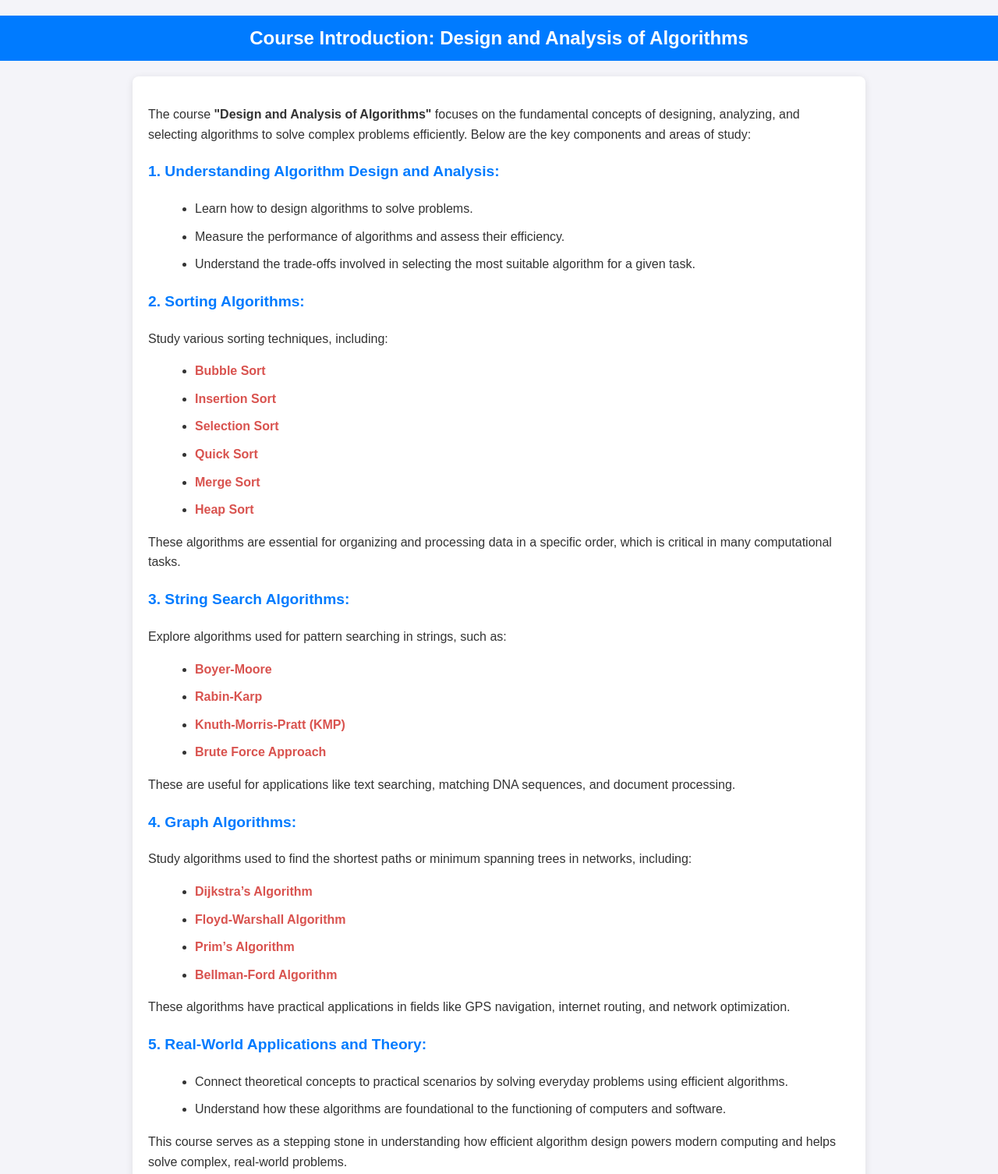
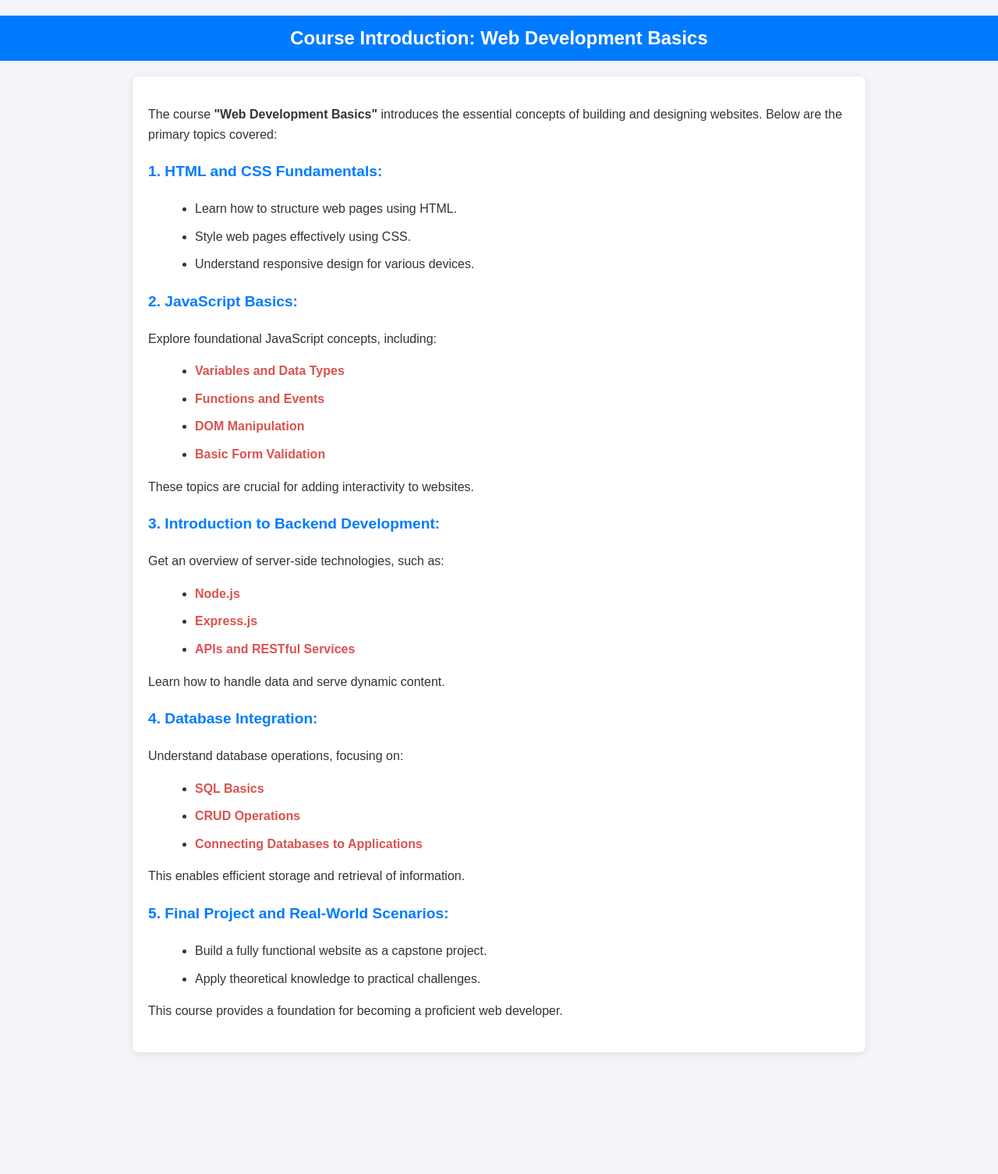
Before and after one commit to 01fe23bcs189/Aishwarya.github.io, a plain HTML site: page Courseintroduction.html in a window 1280 px wide. Shown: the top 1506 px of the page at 78% size. After the commit the page ends 1370 px from the top, so only its background shows below. Drawn offline with Linux system fonts and the light colour scheme.

Commit message:
Update Courseintroduction.html

```diff
--- a/Courseintroduction.html
+++ b/Courseintroduction.html
@@ -52,74 +52,70 @@
 </head>
 <body>
 
-    <h2>Course Introduction: Design and Analysis of Algorithms</h2>
+    <h2>Course Introduction: Web Development Basics</h2>
 
     <div class="course-content">
-        <p>The course <strong>"Design and Analysis of Algorithms"</strong> focuses on the fundamental concepts of designing, analyzing, and selecting algorithms to solve complex problems efficiently. Below are the key components and areas of study:</p>
+        <p>The course <strong>"Web Development Basics"</strong> introduces the essential concepts of building and designing websites. Below are the primary topics covered:</p>
 
         <div class="section">
-            <p class="section-title">1. Understanding Algorithm Design and Analysis:</p>
+            <p class="section-title">1. HTML and CSS Fundamentals:</p>
             <div class="section-content">
                 <ul>
-                    <li>Learn how to design algorithms to solve problems.</li>
-                    <li>Measure the performance of algorithms and assess their efficiency.</li>
-                    <li>Understand the trade-offs involved in selecting the most suitable algorithm for a given task.</li>
+                    <li>Learn how to structure web pages using HTML.</li>
+                    <li>Style web pages effectively using CSS.</li>
+                    <li>Understand responsive design for various devices.</li>
                 </ul>
             </div>
         </div>
 
         <div class="section">
-            <p class="section-title">2. Sorting Algorithms:</p>
+            <p class="section-title">2. JavaScript Basics:</p>
             <div class="section-content">
-                <p>Study various sorting techniques, including:</p>
+                <p>Explore foundational JavaScript concepts, including:</p>
                 <ul>
-                    <li><span class="highlight">Bubble Sort</span></li>
-                    <li><span class="highlight">Insertion Sort</span></li>
-                    <li><span class="highlight">Selection Sort</span></li>
-                    <li><span class="highlight">Quick Sort</span></li>
-                    <li><span class="highlight">Merge Sort</span></li>
-                    <li><span class="highlight">Heap Sort</span></li>
+                    <li><span class="highlight">Variables and Data Types</span></li>
+                    <li><span class="highlight">Functions and Events</span></li>
+                    <li><span class="highlight">DOM Manipulation</span></li>
+                    <li><span class="highlight">Basic Form Validation</span></li>
                 </ul>
-                <p>These algorithms are essential for organizing and processing data in a specific order, which is critical in many computational tasks.</p>
+                <p>These topics are crucial for adding interactivity to websites.</p>
             </div>
         </div>
 
         <div class="section">
-            <p class="section-title">3. String Search Algorithms:</p>
+            <p class="section-title">3. Introduction to Backend Development:</p>
             <div class="section-content">
-                <p>Explore algorithms used for pattern searching in strings, such as:</p>
+                <p>Get an overview of server-side technologies, such as:</p>
                 <ul>
-                    <li><span class="highlight">Boyer-Moore</span></li>
-                    <li><span class="highlight">Rabin-Karp</span></li>
-                    <li><span class="highlight">Knuth-Morris-Pratt (KMP)</span></li>
-                    <li><span class="highlight">Brute Force Approach</span></li>
+                    <li><span class="highlight">Node.js</span></li>
+                    <li><span class="highlight">Express.js</span></li>
+                    <li><span class="highlight">APIs and RESTful Services</span></li>
                 </ul>
-                <p>These are useful for applications like text searching, matching DNA sequences, and document processing.</p>
+                <p>Learn how to handle data and serve dynamic content.</p>
             </div>
         </div>
 
         <div class="section">
-            <p class="section-title">4. Graph Algorithms:</p>
+            <p class="section-title">4. Database Integration:</p>
             <div class="section-content">
-                <p>Study algorithms used to find the shortest paths or minimum spanning trees in networks, including:</p>
+                <p>Understand database operations, focusing on:</p>
                 <ul>
-                    <li><span class="highlight">Dijkstra’s Algorithm</span></li>
-                    <li><span class="highlight">Floyd-Warshall Algorithm</span></li>
-                    <li><span class="highlight">Prim’s Algorithm</span></li>
-                    <li><span class="highlight">Bellman-Ford Algorithm</span></li>
+                    <li><span class="highlight">SQL Basics</span></li>
+                    <li><span class="highlight">CRUD Operations</span></li>
+                    <li><span class="highlight">Connecting Databases to Applications</span></li>
                 </ul>
-                <p>These algorithms have practical applications in fields like GPS navigation, internet routing, and network optimization.</p>
+                <p>This enables efficient storage and retrieval of information.</p>
             </div>
         </div>
 
         <div class="section">
-            <p class="section-title">5. Real-World Applications and Theory:</p>
+            <p class="section-title">5. Final Project and Real-World Scenarios:</p>
             <div class="section-content">
                 <ul>
-                    <li>Connect theoretical concepts to practical scenarios by solving everyday problems using efficient algorithms.</li>
-                    <li>Understand how these algorithms are foundational to the functioning of computers and software.</li>
+                    <li>Build a fully functional website as a capstone project.</li>
+                    <li>Apply theoretical knowledge to practical challenges.</li>
                 </ul>
-                <p>This course serves as a stepping stone in understanding how efficient algorithm design powers modern computing and helps solve complex, real-world problems.</p>
+                <p>This course provides a foundation for becoming a proficient web developer.</p>
             </div>
         </div>
     </div>
```
